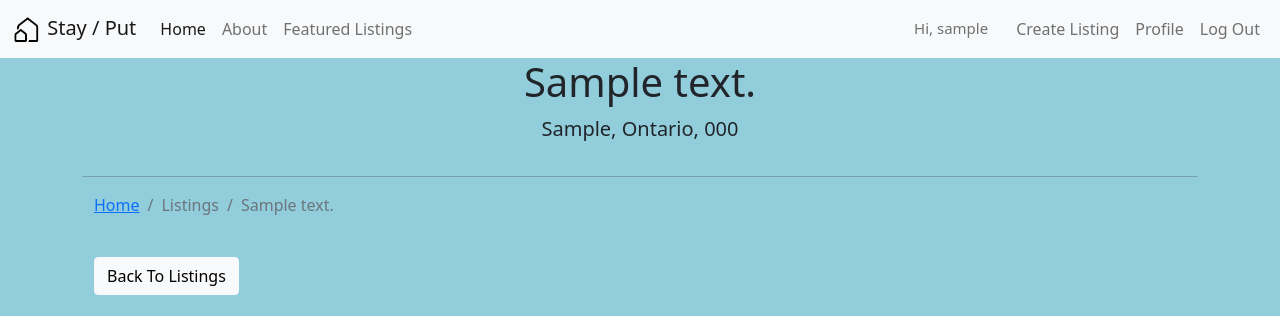
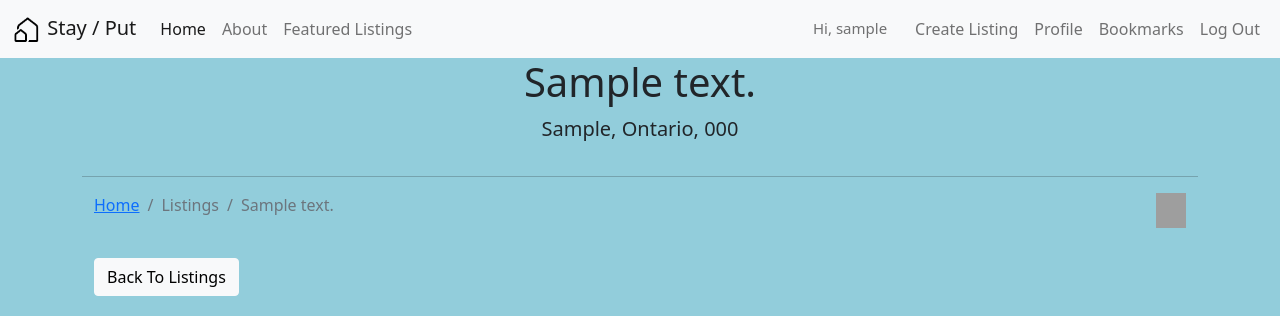
Before and after one commit to Reidwids/Stay-Put, a Django app: page /listing/1/detail/ in a window 1280 px wide. Shown: the top 316 px of the page. Run offline with Django 4.2, Linux system fonts and the light colour scheme; a user stored in the database is signed in; tables that the repository leaves empty hold one stand-in row (values such as "Sample post"); some libraries are stand-ins or nearby versions; grey boxes are pictures that could not be loaded.

Commit message:
Adding bookmarks

```diff
--- a/main_app/static/css/style.css
+++ b/main_app/static/css/style.css
@@ -226,6 +226,9 @@ nav.fixed-bottom {
   /* padding:1rem; */
   gap: 1rem;
 }
+/* Profile */
+
+
 
 /* Profile Create */
 #profileCreateTitle {
@@ -299,3 +302,13 @@ nav.fixed-bottom {
   height: 70px;
   width: 40px;
 }
+
+/* Listing Details */
+#breadcrumb_bookmarked{
+  display: flex;
+  justify-content: space-between;
+}
+#bookmark{
+  width: 30px;
+  height: 35px;
+}
--- a/main_app/templates/base.html
+++ b/main_app/templates/base.html
@@ -35,6 +35,7 @@
                           <a class='navbar-text'>Hi, {{user.username}}</a>
                           <a class="nav-link" href="{% url 'create_listing' %}">Create Listing</a>
                           <a class="nav-link" href="{% url 'profile' %}">Profile</a>
+                          <a class="nav-link" href="{% url 'bookmarks' %}">Bookmarks</a>
                           <a class="nav-link" href="{% url 'logout' %}">Log Out</a>
                           {% else %}
                           <a class="nav-link" href="{% url 'signup' %}">Become An Agent</a>
--- a/main_app/templates/listing/detail.html
+++ b/main_app/templates/listing/detail.html
@@ -15,7 +15,7 @@
 <!-- Breadcrumb -->
 <section id="bc" class="mt-3">
   <div class="container">
-    <nav>
+    <nav id="breadcrumb_bookmarked">
       <ol class="breadcrumb">
         <li class="breadcrumb-item">
           <a href="{% url 'home' %}">Home</a>
@@ -23,10 +23,22 @@
         <li class="breadcrumb-item active">Listings</li>
         <li class="breadcrumb-item active">{{listing.address}}</li>
       </ol>
+      <form method='POST' action="{% url 'add_bookmark' listing.id %}">
+      {% comment %} {% if is_bookmarked %} {% endcomment %}
+        <input type='hidden' name='listing.id' value={{ listing.id }}>
+        <input type='image' id='bookmark' name='submit' src="https://upload.wikimedia.org/wikipedia/commons/thumb/3/31/Ic_bookmark_outline_48px.svg/96px-Ic_bookmark_outline_48px.svg.png?20141023110503" alt="">
+
+      {% comment %} {% else %} {% endcomment %}
+      {% comment %} <img class='bookmark' src="https://upload.wikimedia.org/wikipedia/commons/thumb/c/c3/Ic_bookmark_48px.svg/96px-Ic_bookmark_48px.svg.png?20141023110451" alt=""> {% endcomment %}
+      {% comment %} {% endif %} {% endcomment %}
+      </form>
     </nav>
   </div>
 </section>
 <!-- Listing -->
+
+
+
 <section id="listing" class="py-4">
   <div class="container">
     <a href="{% url 'home' %}" class="btn btn-light mb-4">Back To Listings</a>
@@ -233,4 +245,17 @@
     </style>
   </div>
 </div>
+{% comment %} <script>
+  bookmark = document.getElementById('bookmark')
+  bookmark.addEventListener('click', bookmarkStatus)
+  function bookmarkStatus(){
+    if (bookmark.getAttribute('src') == 'https://upload.wikimedia.org/wikipedia/commons/thumb/3/31/Ic_bookmark_outline_48px.svg/96px-Ic_bookmark_outline_48px.svg.png?20141023110503'){
+      bookmark.setAttribute('src', "https://upload.wikimedia.org/wikipedia/commons/thumb/c/c3/Ic_bookmark_48px.svg/96px-Ic_bookmark_48px.svg.png?20141023110451")
+    }
+    else{
+      bookmark.setAttribute('src', "https://upload.wikimedia.org/wikipedia/commons/thumb/3/31/Ic_bookmark_outline_48px.svg/96px-Ic_bookmark_outline_48px.svg.png?20141023110503")
+    }
+  }
+
+</script> {% endcomment %}
 {% endblock %}
--- a/main_app/urls.py
+++ b/main_app/urls.py
@@ -24,5 +24,8 @@ urlpatterns = [
     path("agent/loggedin/", views.loggedin, name='loggedin'),
     path("agent/edit/", views.edit, name='edit'),
 
+    path('account/bookmarks/', views.bookmarks, name='bookmarks'),
+    path('account/add_bookmark/', views.add_bookmark, name='add_bookmark'),
+
     path('listings/<int:listing_id>/delete_photo/<int:listingphoto_id>/', views.delete_photo, name='delete_photo'),
 ]
--- a/main_app/views.py
+++ b/main_app/views.py
@@ -29,6 +29,12 @@ def signup(request):
     context = {'form': form, 'error_message': error_message}
     return render(request, 'registration/signup.html', context)
 
+@login_required
+def bookmarks(request):
+    pass
+
+def add_bookmark(request, listing_id):
+    pass
 
 @login_required
 def profile(request):
```
Also changed, not shown: main_app/static/images/Ic_bookmark_48px.svg.png (added), main_app/static/images/Ic_bookmark_outline_48px.svg.png (added), main_app/templates/user/bookmarks.html (renamed from main_app/templates/user/bookmarked_pages.html).
